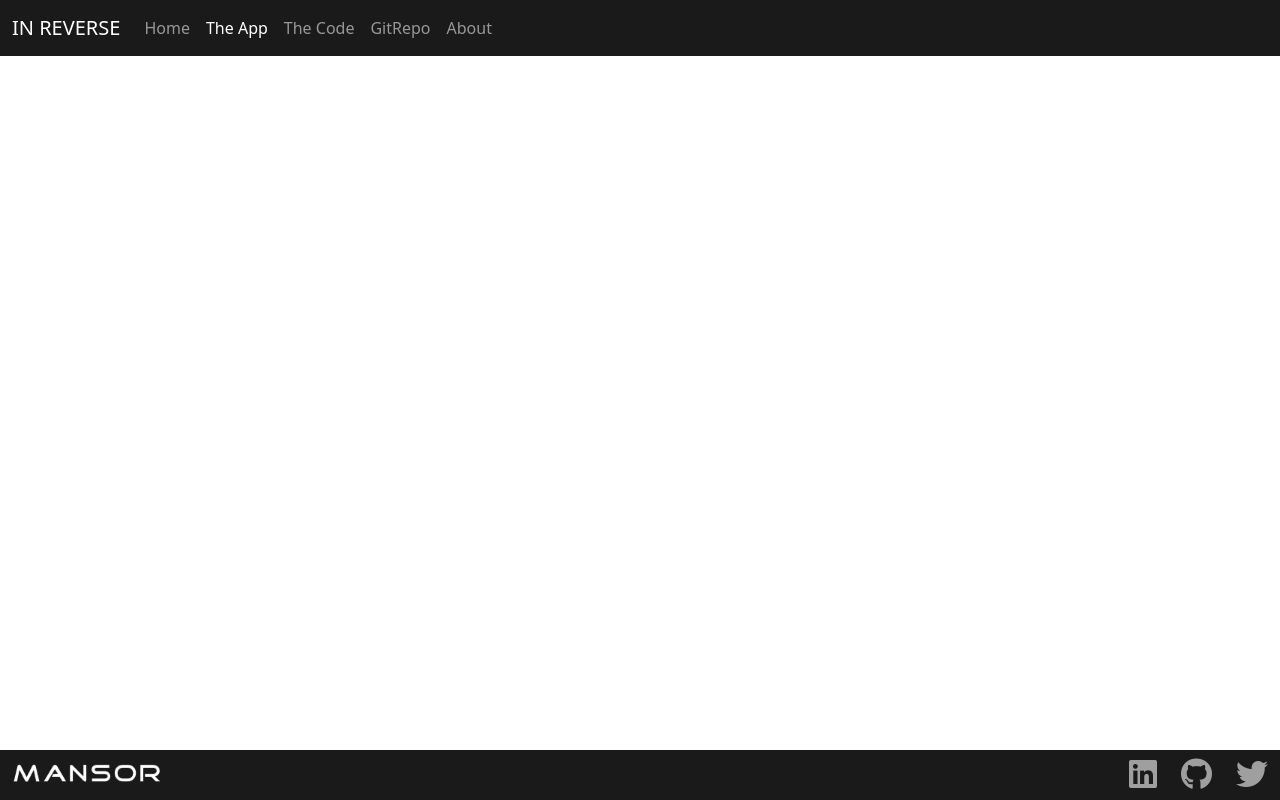
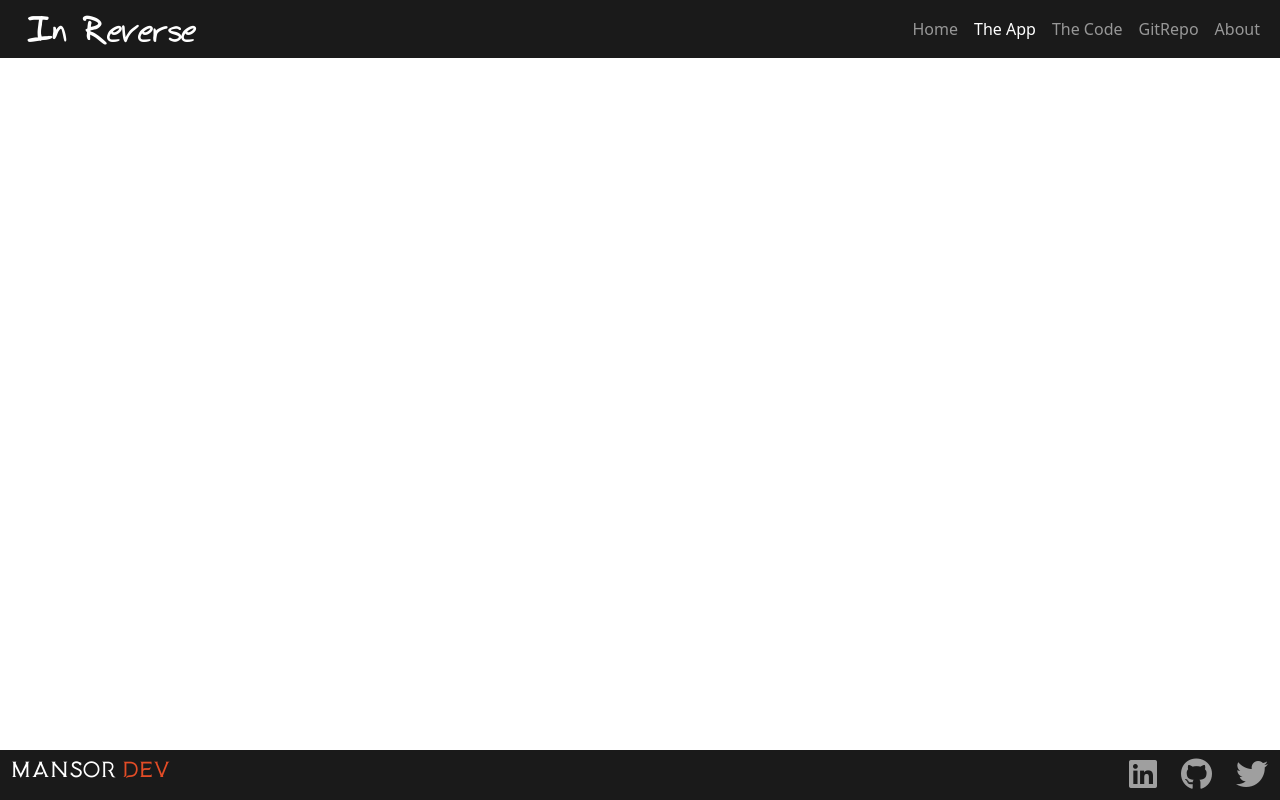
Before and after one commit to malmossa/in-reverse, a PHP site: page /app.html in a window 1280 px wide. Run offline with PHP 8.4, Linux system fonts and the light colour scheme; some libraries are stand-ins or nearby versions.

Commit message:
Completed

```diff
--- a/app.html
+++ b/app.html
@@ -23,7 +23,9 @@
   <body class="d-flex flex-column h-100">
     <nav class="navbar navbar-expand-md navbar-dark fixed-top">
       <div class="container-fluid">
-        <a class="navbar-brand" href="index.html">IN REVERSE</a>
+        <a class="navbar-brand" href="index.html"
+          ><img src="/img/nav_logo.png"
+        /></a>
         <button
           class="navbar-toggler"
           type="button"
@@ -36,7 +38,7 @@
           <span class="navbar-toggler-icon"></span>
         </button>
         <div class="collapse navbar-collapse" id="navbarNavAltMarkup">
-          <div class="navbar-nav">
+          <div class="navbar-nav text-center ms-auto">
             <a class="nav-link" href="index.html">Home</a>
             <a class="nav-link active" href="app.html">The App</a>
             <a class="nav-link" href="code.html">The Code</a>
@@ -58,11 +60,7 @@
       <div class="container-fluid mt-2 mb-2">
         <div class="row">
           <div class="col">
-            <img
-              src="./img/logo_footer.png"
-              alt="Mansor Almossa Logo"
-              height="30"
-            />
+            <h4>Mansor <span>Dev</span></h4>
           </div>
           <div class="col d-flex justify-content-end">
             <div class="row">
--- a/css/main.css
+++ b/css/main.css
@@ -3,6 +3,11 @@
   --secondary-color: #ff0045;
   --dark-color: #1a1a1a;
   --white-color: #e7e7e7;
+}
+
+@font-face {
+  font-family: Medusa Gothic;
+  src: url(/fonts/MedusaGothic\ D.otf);
 }
 
 body {
@@ -24,6 +29,17 @@ h4,
 h5,
 h6 {
   color: var(--primary-color);
+}
+
+/* FOOTER */
+footer h4 {
+  font-family: Medusa Gothic;
+  color: #fff;
+  font-size: 1.2rem;
+}
+
+footer span {
+  color: #e34c26;
 }
 
 footer .social > a {
```
Also changed, not shown: code.html (+5 -7 lines), index.html (+7 -8 lines), fonts/MedusaGothic D.otf (added), img/favicon.png, img/logo.png, img/logo_footer.png (deleted), img/nav_logo.png (added).
